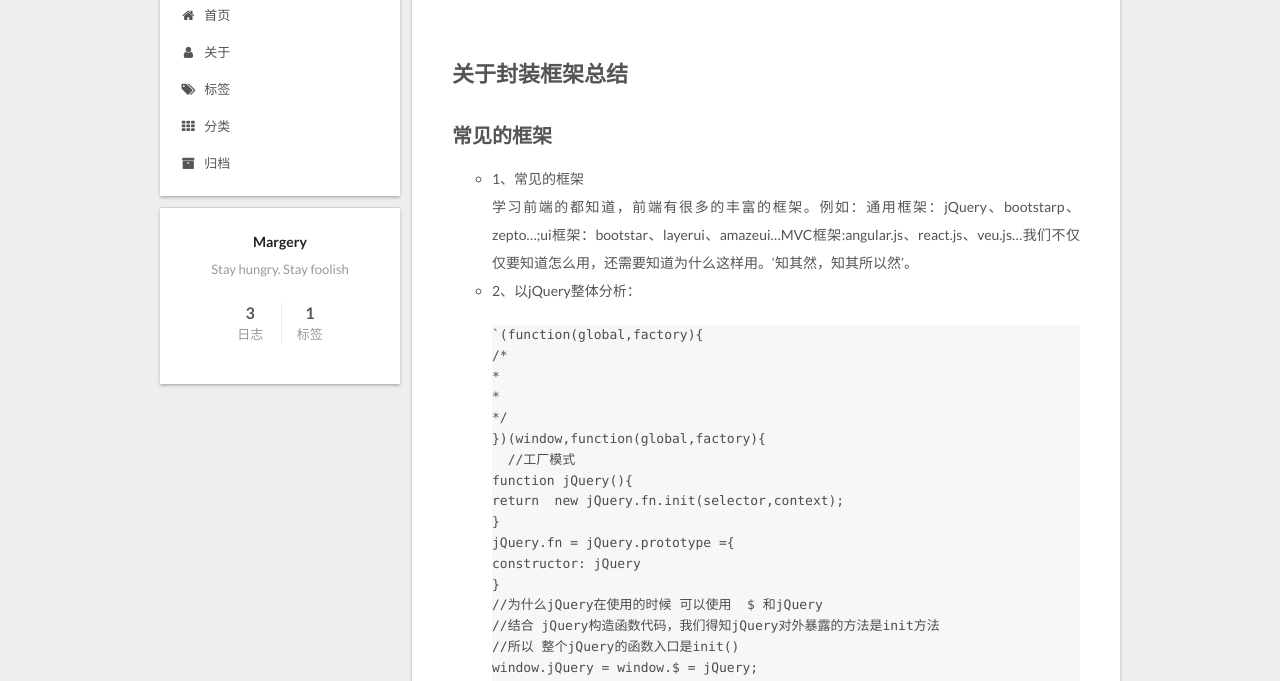
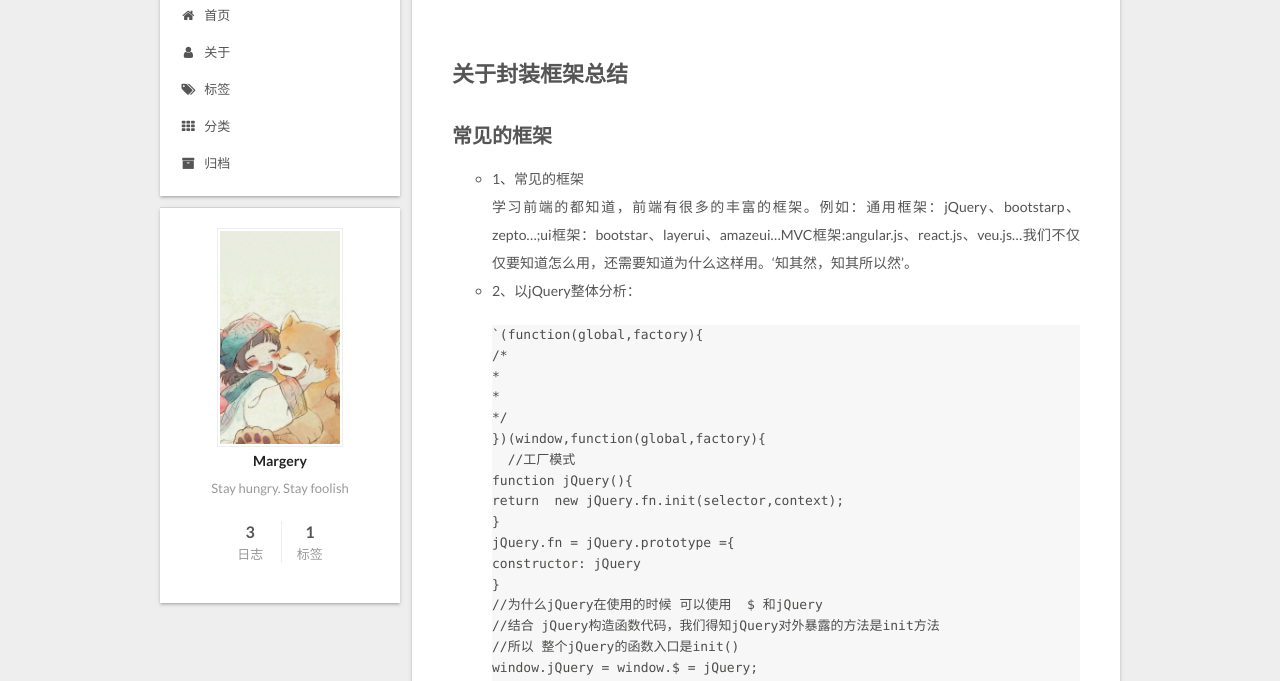
Before and after one commit to MargeryShi/MargeryShi.github.io, a plain HTML site: page index.html in a window 1280 px wide. Shown: the part 112-793 px from the top of the page. Drawn offline with Linux system fonts and the light colour scheme.

Commit message:
Site updated: 2017-09-13 19:21:04

```diff
--- a/index.html
+++ b/index.html
@@ -283,7 +283,7 @@
     <span hidden itemprop="author" itemscope itemtype="http://schema.org/Person">
       <meta itemprop="name" content="Margery">
       <meta itemprop="description" content="">
-      <meta itemprop="image" content="/images/avatar.gif">
+      <meta itemprop="image" content="/uploads/my.jpg">
     </span>
 
     <span hidden itemprop="publisher" itemscope itemtype="http://schema.org/Organization">
@@ -595,7 +595,7 @@ if(xhr.readyState == 4 &amp;&amp; xhr.status == 200){
     <span hidden itemprop="author" itemscope itemtype="http://schema.org/Person">
       <meta itemprop="name" content="Margery">
       <meta itemprop="description" content="">
-      <meta itemprop="image" content="/images/avatar.gif">
+      <meta itemprop="image" content="/uploads/my.jpg">
     </span>
 
     <span hidden itemprop="publisher" itemscope itemtype="http://schema.org/Organization">
@@ -714,7 +714,7 @@ if(xhr.readyState == 4 &amp;&amp; xhr.status == 200){
     <span hidden itemprop="author" itemscope itemtype="http://schema.org/Person">
       <meta itemprop="name" content="Margery">
       <meta itemprop="description" content="">
-      <meta itemprop="image" content="/images/avatar.gif">
+      <meta itemprop="image" content="/uploads/my.jpg">
     </span>
 
     <span hidden itemprop="publisher" itemscope itemtype="http://schema.org/Organization">
@@ -857,6 +857,10 @@ if(xhr.readyState == 4 &amp;&amp; xhr.status == 200){
 
       <section class="site-overview sidebar-panel sidebar-panel-active">
         <div class="site-author motion-element" itemprop="author" itemscope itemtype="http://schema.org/Person">
+
+            <img class="site-author-image" itemprop="image"
+              src="/uploads/my.jpg"
+              alt="Margery" />
 
             <p class="site-author-name" itemprop="name">Margery</p>
             <p class="site-description motion-element" itemprop="description">Stay hungry. Stay foolish</p>
```
Also changed, not shown: 2017/09/09/Morning/index.html (+5 -1 lines), 2017/09/09/hello-world/index.html (+5 -1 lines), 2017/09/12/my/index.html (+5 -1 lines), archives/2017/09/index.html (+4 -0 lines), archives/2017/index.html (+4 -0 lines), archives/index.html (+4 -0 lines), tags/hello/index.html (+4 -0 lines), tags/index.html (+4 -0 lines).
